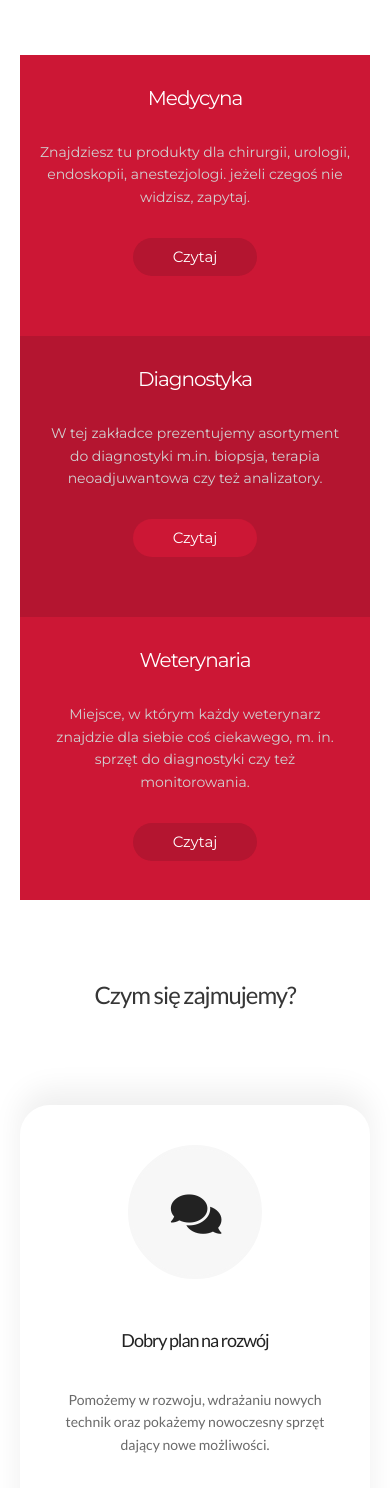
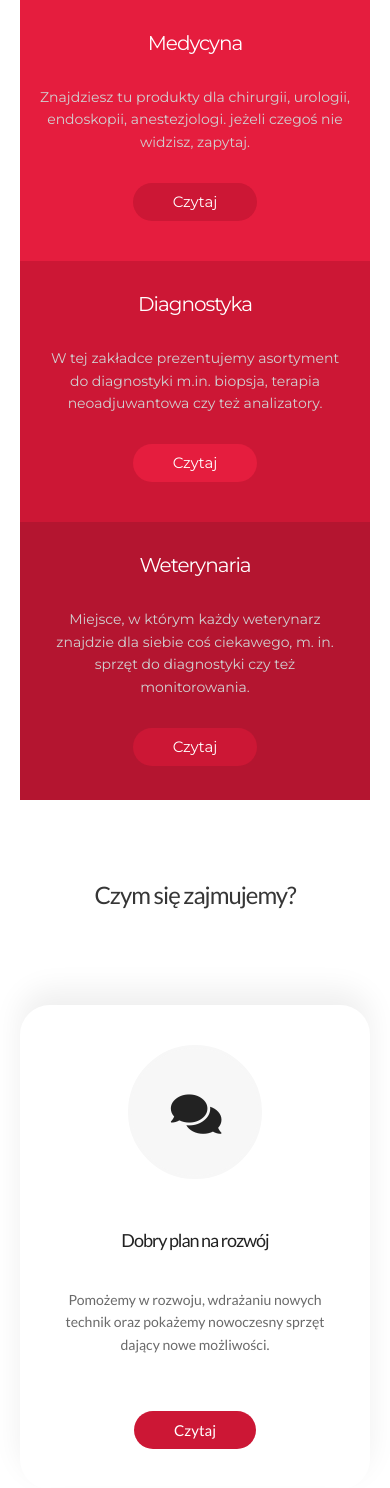
Before and after one commit to hergerr/seedmed-web-project, a PHP site: page / in a window 390 px wide. Shown: the part 135-1623 px from the top of the page. Run offline with PHP 8.4, Linux system fonts and the light colour scheme; some libraries are stand-ins or nearby versions.

Commit message:
Fixed slider filter, removed h1 and changed hero-boxes

```diff
--- a/css/index.css
+++ b/css/index.css
@@ -16,17 +16,16 @@
     top: 0;
     left: 0;
     width: 100%;
-    background: #000000;
-    opacity: 0.6;
+    background: rgb(10, 10, 10);
+    background: -moz-linear-gradient(0deg, rgba(10, 10, 10, 1) 0%, rgba(255, 255, 255, 0) 47%);
+    background: -webkit-linear-gradient(0deg, rgba(10, 10, 10, 1) 0%, rgba(255, 255, 255, 0) 47%);
+    background: linear-gradient(0deg, rgba(10, 10, 10, 1) 0%, rgba(255, 255, 255, 0) 47%);
+    filter: progid:DXImageTransform.Microsoft.gradient(startColorstr="#0a0a0a", endColorstr="#ffffff", GradientType=1);
+    opacity: 0.7;
     z-index: 50;
 }
 
-.hero-slider img {
-    opacity: 0.6;
-}
-
-@media (max-width: 1200px)
-{
+@media (max-width: 1200px) {
     .hero-slider {
         height: 650px;
     }
@@ -37,6 +36,10 @@
 
     .image-overlay {
         height: 650px;
+    }
+
+    .hero-boxes {
+        margin-top: 20% !important;
     }
 
 }
@@ -56,27 +59,17 @@
 
     .hero-box {
         margin-top: 0;
+        border-radius: 0 !important;
+        box-shadow: none !important;
     }
 
     .hero-box h3 {
         padding: 10px;
     }
 
-    .second-box{
-        background-color: #B41530 !important;
-    }
-
-    .second-box button {
-        background-color: #CC1735 !important;
-    }
-
-        .second-box button:hover {
-        background-color: #363636 !important;
-    }
-
     .hero-boxes .one-third.column {
         width: 100% !important;
-        margin-left: 0;
+        margin: 0;
     }
 
     .hero-slider .container {
@@ -84,30 +77,28 @@
     }
 
     .hero-slider {
-        height: 740px;
+        height: 700px;
+    }
+
+    .hero-boxes {
+        margin-top: 0 !important;
     }
 }
 
-@media (max-width: 700px)
-{
+
+
+@media (max-width: 500px) {
     .hero-slider {
-        height: 850px;
-    }
-}
-
-@media (max-width: 550px)
-{
-    .hero-slider {
-        height: 900px;
+        height: 800px;
     }
 
     .hero-slider .container {
         width: 100%;
+
     }
 }
 
-@media (max-width: 350px)
-{
+@media (max-width: 350px) {
     .hero-slider {
         height: 1000px;
     }
@@ -124,38 +115,43 @@
     font-family: 'Montserrat', sans-serif;
 }
 
-.hero h1,
 .hero h3 {
     color: white;
-}
-
-.hero h1 {
-    text-shadow: 5px 5px 20px black;
 }
 
 .hero p {
     color: #D1D1D1;
 }
 
-.hero h1 {
-    font-size: 56px;
-    padding-top: 15%;
-}
-
 .hero-boxes {
-    margin-top: 10%;
-    overflow: hidden;
+    margin-top: 30%;
 }
 
 .hero-box {
-    padding: 20px 20px 0 20px;
+    padding: 20px 20px 20px 20px;
     background-color: #CC1735;
-    padding-bottom: 99999px;
-    margin-bottom: -99999px;
+    border-radius: 10px;
+    box-shadow: 10px 10px 20px rgba( 0, 0, 0, 0.314 );
+}
+
+.hero .first-box {
+    background-color: #E51D3E;
+}
+
+.hero .second-box button {
+    background-color: #E51D3E;
+}
+
+.hero .second-box button:hover {
+    background-color: #363636;
+}
+
+.hero .third-box {
+    background-color: #B41530;
 }
 
 .hero-box button {
-    background-color: #B41530;
+    box-sizing: border-box;
     display: block;
     margin-bottom: 20px;
 }
@@ -165,9 +161,9 @@
     color: white;
 }
 
-.slider-photo{
-  width: 100%;
-  height: auto;
+.slider-photo {
+    width: 100%;
+    height: auto;
 }
 
 /* Offer
--- a/index.html
+++ b/index.html
@@ -143,12 +143,11 @@
 
             <div class="hero">
                 <div class="container">
-                    <h1 class="hero-text reveal">Lorem ipsum dolor<br> sit amet</h1>
                     <div class="hero-boxes">
                         <div class="row">
                             <div class="one-third column">
-                                <div class="hero-box">
-                                    <h3 class="reveal-second">Medycyna</h3>
+                                <div class="hero-box first-box">
+                                    <h3 class="reveal">Medycyna</h3>
                                     <p class="reveal-second">Znajdziesz tu produkty dla chirurgii, urologii, endoskopii, anestezjologi. jeżeli czegoś nie widzisz, zapytaj.</p>
                                     <a href="medicine.html" class="reveal-second"><button class="button-readmore">Czytaj</button></a>
                                 </div>
@@ -156,15 +155,15 @@
 
                             <div class="one-third column">
                                 <div class="hero-box second-box">
-                                    <h3 class="reveal-second">Diagnostyka</h3>
+                                    <h3 class="reveal">Diagnostyka</h3>
                                     <p class="reveal-second">W tej zakładce prezentujemy asortyment do diagnostyki m.in. biopsja, terapia neoadjuwantowa czy też analizatory.</p>
                                     <a href="diagnosis.html" class="reveal-second"><button class="button-readmore">Czytaj</button></a>
                                 </div>
                             </div>
 
                             <div class="one-third column">
-                                <div class="hero-box">
-                                    <h3 class="reveal-second">Weterynaria</h3>
+                                <div class="hero-box third-box">
+                                    <h3 class="reveal">Weterynaria</h3>
                                     <p class="reveal-second">Miejsce, w którym każdy weterynarz znajdzie dla siebie coś ciekawego, m. in. sprzęt do diagnostyki czy też monitorowania.</p>
                                     <a href="veterinary.html" class="reveal-second"><button class="button-readmore">Czytaj</button></a>
                                 </div>
```
